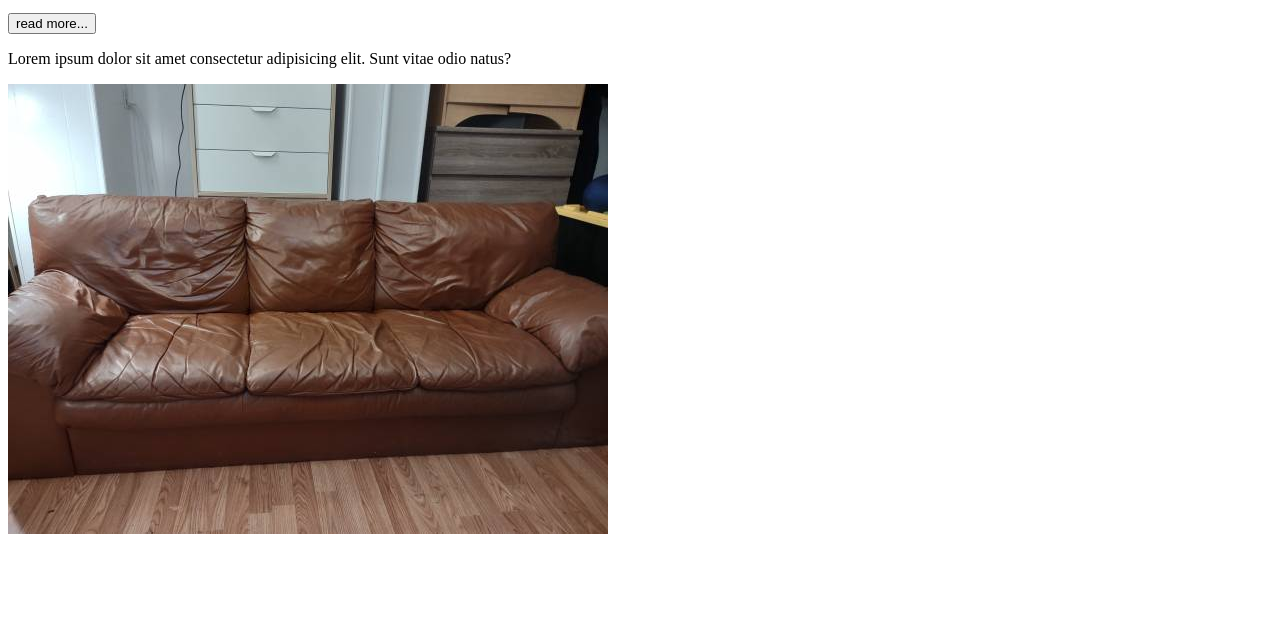
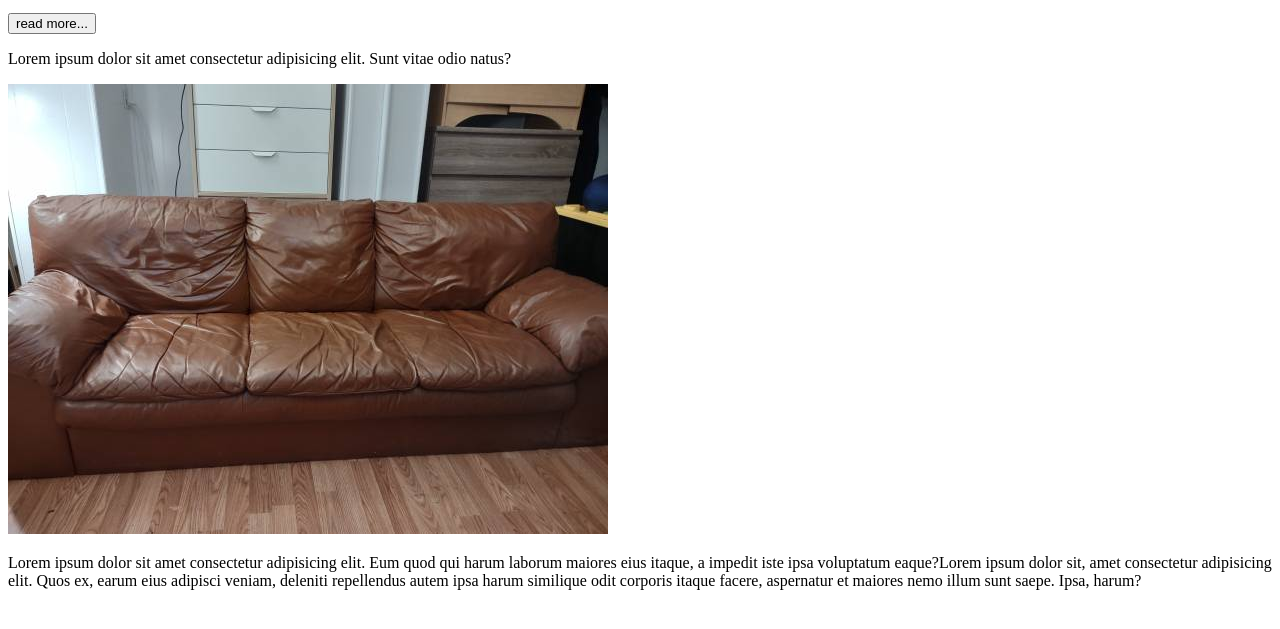
Before and after one commit to apufouzder/first-repo, a plain HTML site: page index.html in a window 1280 px wide. Shown: the part 101-730 px from the top of the page. Drawn offline with Linux system fonts and the light colour scheme.

Commit message:
new branch new text

```diff
--- a/index.html
+++ b/index.html
@@ -15,5 +15,6 @@
             <p>Lorem ipsum dolor sit amet consectetur adipisicing elit. Sunt vitae odio natus?</p>
             <img src="./img.jpg" alt="">
         </div>
+        <p>Lorem ipsum dolor sit amet consectetur adipisicing elit. Eum quod qui harum laborum maiores eius itaque, a impedit iste ipsa voluptatum eaque?Lorem ipsum dolor sit, amet consectetur adipisicing elit. Quos ex, earum eius adipisci veniam, deleniti repellendus autem ipsa harum similique odit corporis itaque facere, aspernatur et maiores nemo illum sunt saepe. Ipsa, harum?</p>
 </body>
 </html>
```
